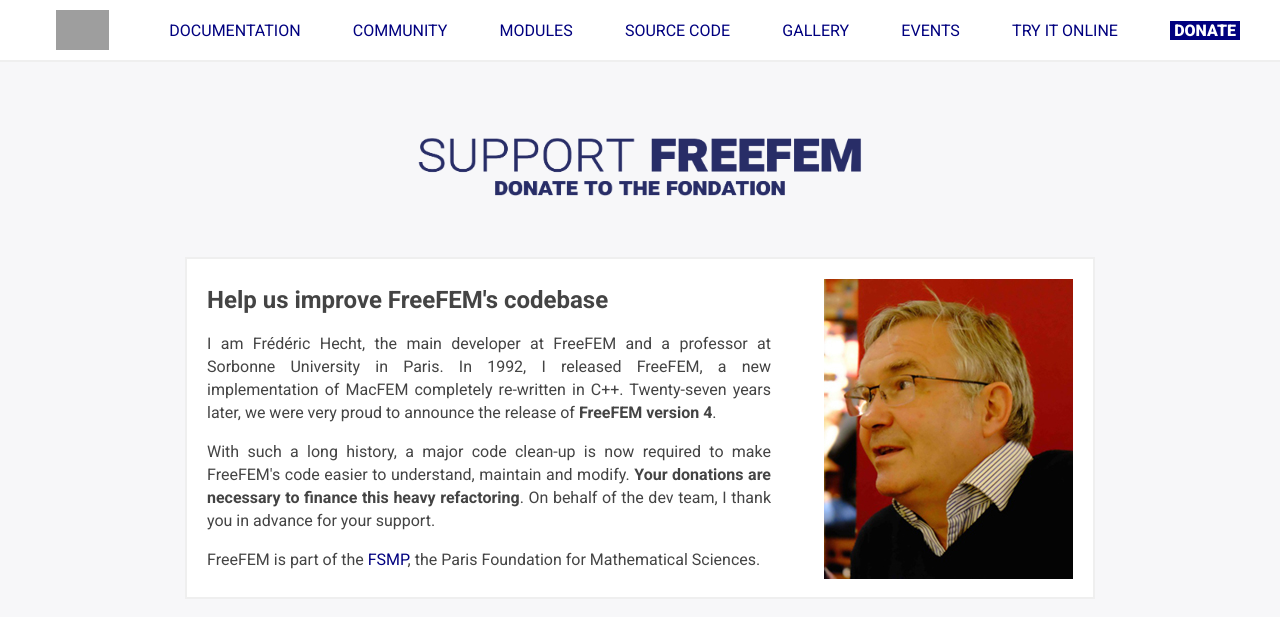
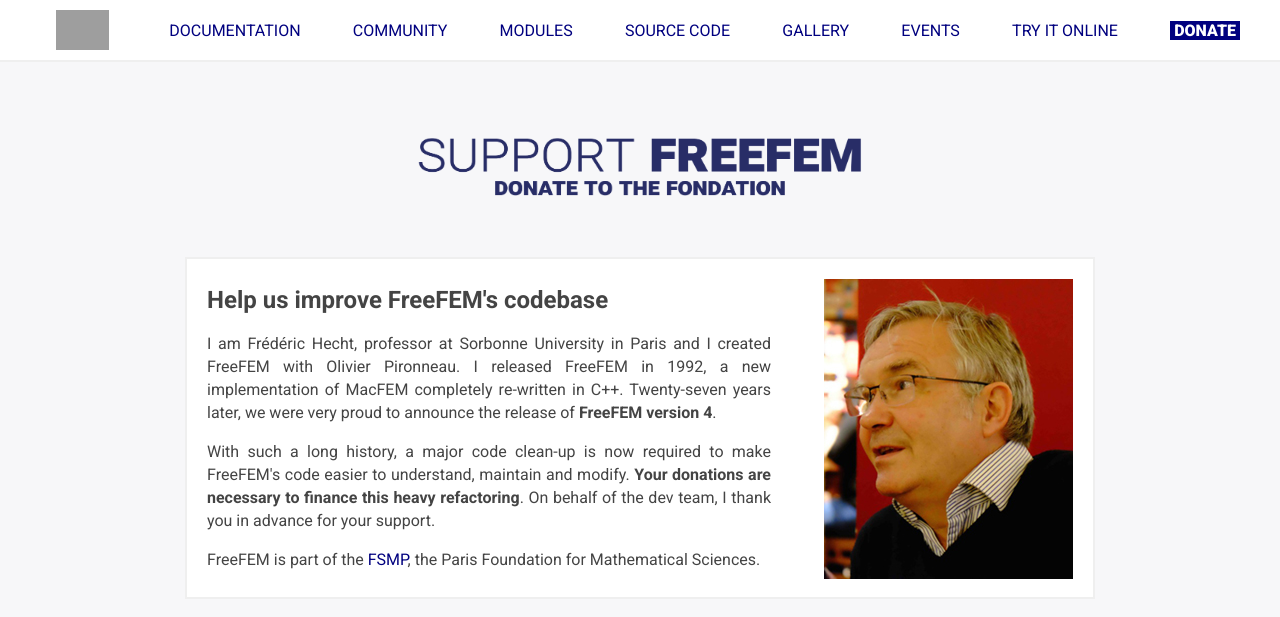
Before and after one commit to FreeFem/FreeFem-website, a Jekyll site: the page built from donate.md, in a window 1280 px wide and 900 px high, cut to the strip 0-617 px from the top of the window. Built offline with Jekyll 4.4.1, drawn with Linux system fonts in a browser that asks for light colours.

Commit message:
FH + OP in donate

```diff
--- a/_layouts/donate.html
+++ b/_layouts/donate.html
@@ -12,8 +12,8 @@
     <div id="ffdonateDesc">
       <div id="ffdonationContent">
         <h2>Help us improve FreeFEM's codebase</h2>
-        <p>I am Frédéric Hecht, the main developer at FreeFEM and a professor at Sorbonne University in Paris.
-          In 1992, I released FreeFEM, a new implementation of MacFEM completely re-written in C++.
+        <p>I am Frédéric Hecht, professor at Sorbonne University in Paris and I created FreeFEM with Olivier Pironneau.
+          I released FreeFEM in 1992, a new implementation of MacFEM completely re-written in C++.
           Twenty-seven years later, we were very proud to announce the release of <b>FreeFEM version 4</b>.</p>
         <p>With such a long history, a major code clean-up is now required to make FreeFEM's code easier to understand, maintain and modify.
           <b>Your donations are necessary to finance this heavy refactoring</b>. On behalf of the dev team, I thank you in advance for your support.</p>
```
